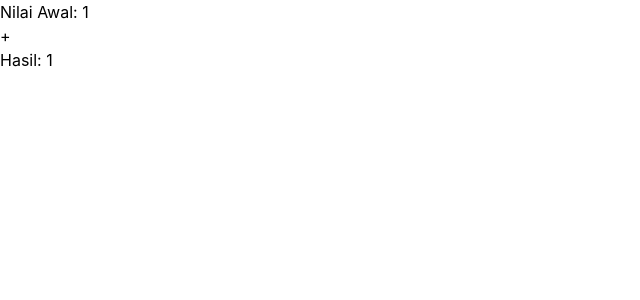
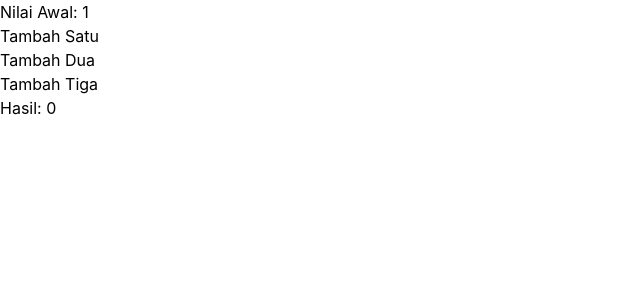
Before and after one commit to Faiz-Ghazali/Kelas-11, a React (Vite) app in the folder react.js/react2/: page / in a window 1280 px wide. Shown: the top 300 px of the page, without its empty margins (0-640 px from the left). Built offline with nearby package versions, Linux system fonts and the light colour scheme.

Commit message:
for education 2

```diff
--- a/react.js/react2/src/usestate/Praktik.jsx
+++ b/react.js/react2/src/usestate/Praktik.jsx
@@ -1,15 +1,28 @@
 import {useState} from 'react'
 
 function Praktik() {
-    const [Nomor, setNomor] = useState(1);
+    const [Nomor, setNomor] = useState(0);
     function pertambahan() {
         setNomor(Nomor + 1);
+    }
+    function kelipatanDua() {
+        setNomor(Nomor + 2);
     }
   return (
     <div>
         <h1> Nilai Awal: 1</h1>
         <button onClick={pertambahan}>
-            +
+            Tambah Satu
+        </button>
+        <br></br>
+        <button onClick={kelipatanDua}>
+            Tambah Dua
+        </button>
+        <br></br>
+        <button onClick={function KelipatanTiga() {
+            setNomor(Nomor + 3);
+        }}>
+            Tambah Tiga
         </button>
         <h1>Hasil: {Nomor}</h1>
     </div>
```
